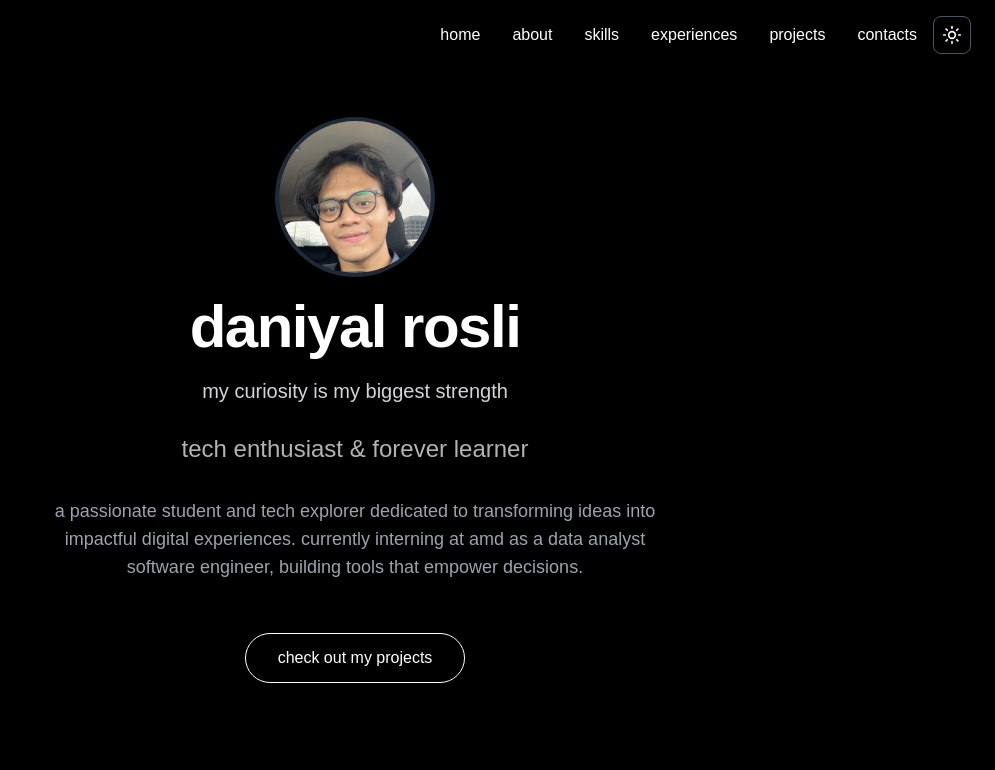
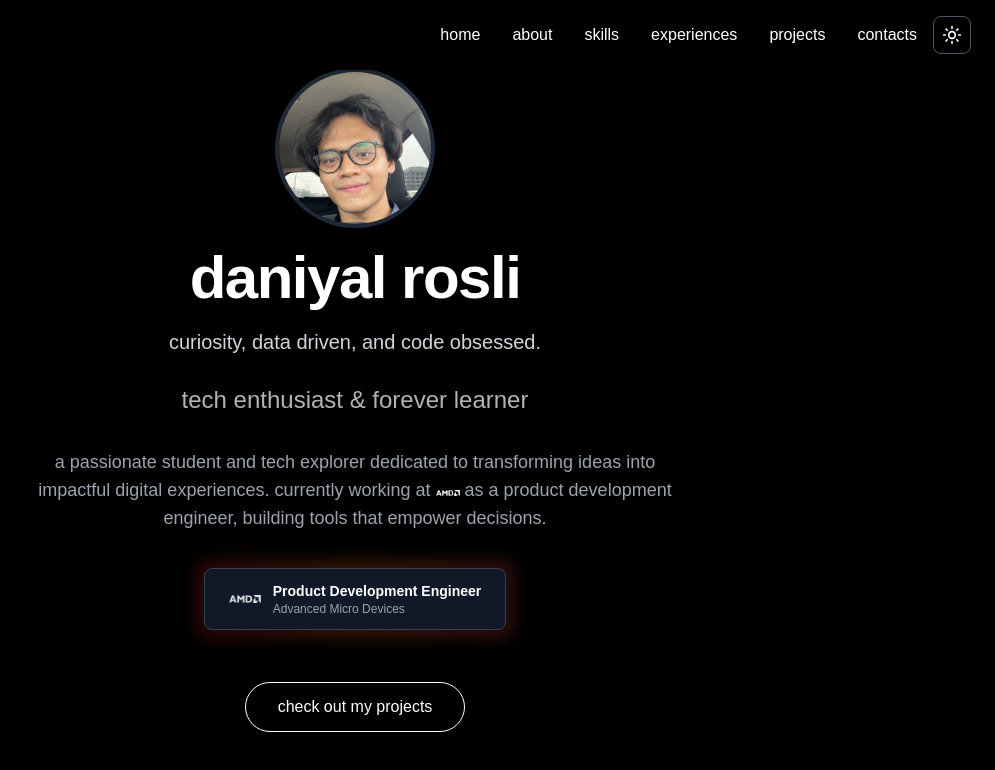
Before and after one commit to daniyalrosli/my-portfolio, a Next.js app: page / in a window 1280 px wide. Shown: the top 770 px of the page, without its empty margins (285-1280 px from the left). Built offline with nearby package versions, Linux system fonts and the light colour scheme.

Commit message:
update UI

```diff
--- a/src/app/about/page.tsx
+++ b/src/app/about/page.tsx
@@ -68,7 +68,7 @@ export default function AboutPage() {
             graduate from uitm passionate about transforming complex data into meaningful insights.
           </p>
           <p className="text-gray-600 dark:text-gray-300 leading-relaxed text-base">
-            currently interning at <span className="text-gray-900 dark:text-white font-medium">amd</span>,
+            currently product development engineer at <span className="text-gray-900 dark:text-white font-medium">amd</span>,
             i build tools that empower data-driven decisions. always up for learning something new, working with awesome teams, and writing on the side just for fun.
           </p>
         </motion.article>
--- a/src/app/experiences/page.tsx
+++ b/src/app/experiences/page.tsx
@@ -16,10 +16,25 @@ interface Experience {
 
 const experiences: Experience[] = [
   {
+    role: "product development engineer",
+    company: "advanced micro devices (amd)",
+    location: "penang, malaysia",
+    period: "september 2025 — present",
+    isRemote: false,
+    logo: "/img/amd.png",
+    points: [
+      "developing and optimizing product solutions for next-generation semiconductor technologies.",
+      "collaborating with cross-functional teams to drive product innovation and technical excellence.",
+      "analyzing product performance data and implementing improvements for enhanced functionality.",
+      "contributing to product roadmap planning and technical decision-making processes.",
+      "supporting product validation, testing, and quality assurance initiatives.",
+    ],
+  },
+  {
     role: "data analyst software engineer intern",
     company: "advanced micro devices (amd)",
     location: "penang, malaysia",
-    period: "march 2025 — present",
+    period: "march 2025 — september 2025",
     isRemote: false,
     logo: "/img/amd.png",
     points: [
--- a/src/app/page.tsx
+++ b/src/app/page.tsx
@@ -74,7 +74,7 @@ export default function HomePage() {
             className="text-lg md:text-xl text-gray-600 dark:text-gray-300 font-inter leading-relaxed px-4"
             variants={itemVariants}
           >
-            my curiosity is my biggest strength
+            curiosity, data driven, and code obsessed.
           </motion.p>
 
           <motion.span
@@ -89,10 +89,50 @@ export default function HomePage() {
             variants={itemVariants}
           >
             a passionate student and tech explorer dedicated to transforming
-            ideas into impactful digital experiences. currently interning at amd
-            as a data analyst software engineer, building tools that empower
+            ideas into impactful digital experiences. currently working at{" "}
+            <span className="inline-flex items-center gap-2 text-gray-700 dark:text-gray-300 font-medium">
+              <Image
+                src="/img/amd.png"
+                alt="AMD"
+                width={24}
+                height={24}
+                className="inline-block"
+              />
+
+            </span>{" "}
+            as a product development engineer, building tools that empower
             decisions.
           </motion.p>
+
+          <motion.div
+            className="flex justify-center pt-4"
+            variants={itemVariants}
+            whileHover={{ scale: 1.05 }}
+            transition={{ type: "spring", stiffness: 300, damping: 20 }}
+          >
+            <div className="relative group">
+              <div className="absolute -inset-2 bg-gradient-to-r from-red-600 via-orange-500 to-red-500 rounded-xl blur opacity-20 group-hover:opacity-40 transition duration-300"></div>
+              <div className="relative bg-white dark:bg-gray-900 px-6 py-3 rounded-lg border border-gray-200 dark:border-gray-700 shadow-sm">
+                <div className="flex items-center gap-3">
+                  <Image
+                    src="/img/amd.png"
+                    alt="AMD Logo"
+                    width={32}
+                    height={32}
+                    className="opacity-90"
+                  />
+                  <div className="text-left">
+                    <div className="text-sm font-semibold text-gray-900 dark:text-white">
+                      Product Development Engineer
+                    </div>
+                    <div className="text-xs text-gray-600 dark:text-gray-400">
+                      Advanced Micro Devices
+                    </div>
+                  </div>
+                </div>
+              </div>
+            </div>
+          </motion.div>
 
           <motion.div
             className="pt-8"
--- a/src/app/projects/page.tsx
+++ b/src/app/projects/page.tsx
@@ -98,16 +98,6 @@ const projects = [
     link: "https://github.com/daniyalrosli/TextFilter",
     category: "classification",
   },
-  {
-  title: "CoreDS",
-subtitle: "The Data Science Fundamentals Assistant ",
-description:
-  "CoreDS is an AI-powered, GPT-like interactive assistant focused on helping students master the fundamentals of data science. Unlike generic chatbots, CoreDS is tailored for learning: it answers questions, provides explanations, generates code snippets, and guides you through essential data science concepts in a conversational way.",
-techStack: ["python", "fastapi", "flask", "next.js", "mysql", "mongodb"],
-link: "https://github.com/daniyalrosli/CoreDS.git",
-category: "educational AI assistant",
-
-  },
 
   {
     title: "moodbite",
@@ -119,15 +109,6 @@ category: "educational AI assistant",
     category: "ai project",
   },
 
-  {
-    title: "reviewsense",
-    subtitle: "amazon review insights explorer",
-    description:
-      "a data visualization tool that helps uncover trends and insights from amazon product reviews using interactive dashboards.",
-    techStack: ["python", "pandas", "streamlit", "matplotlib", "seaborn", "altair"],
-    link: "https://github.com/daniyalrosli/reviewsense",
-    category: "data visualization",
-  },
 
 
 
```
